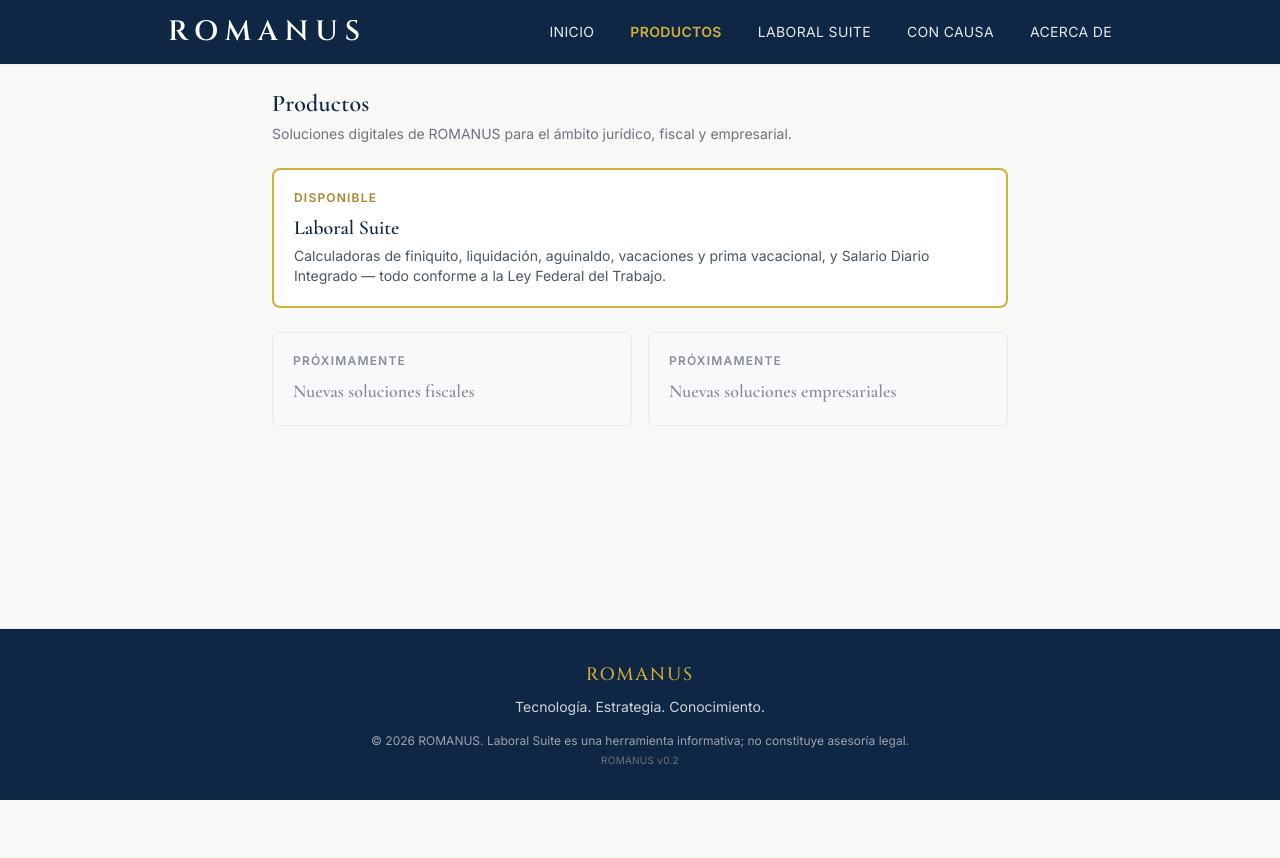
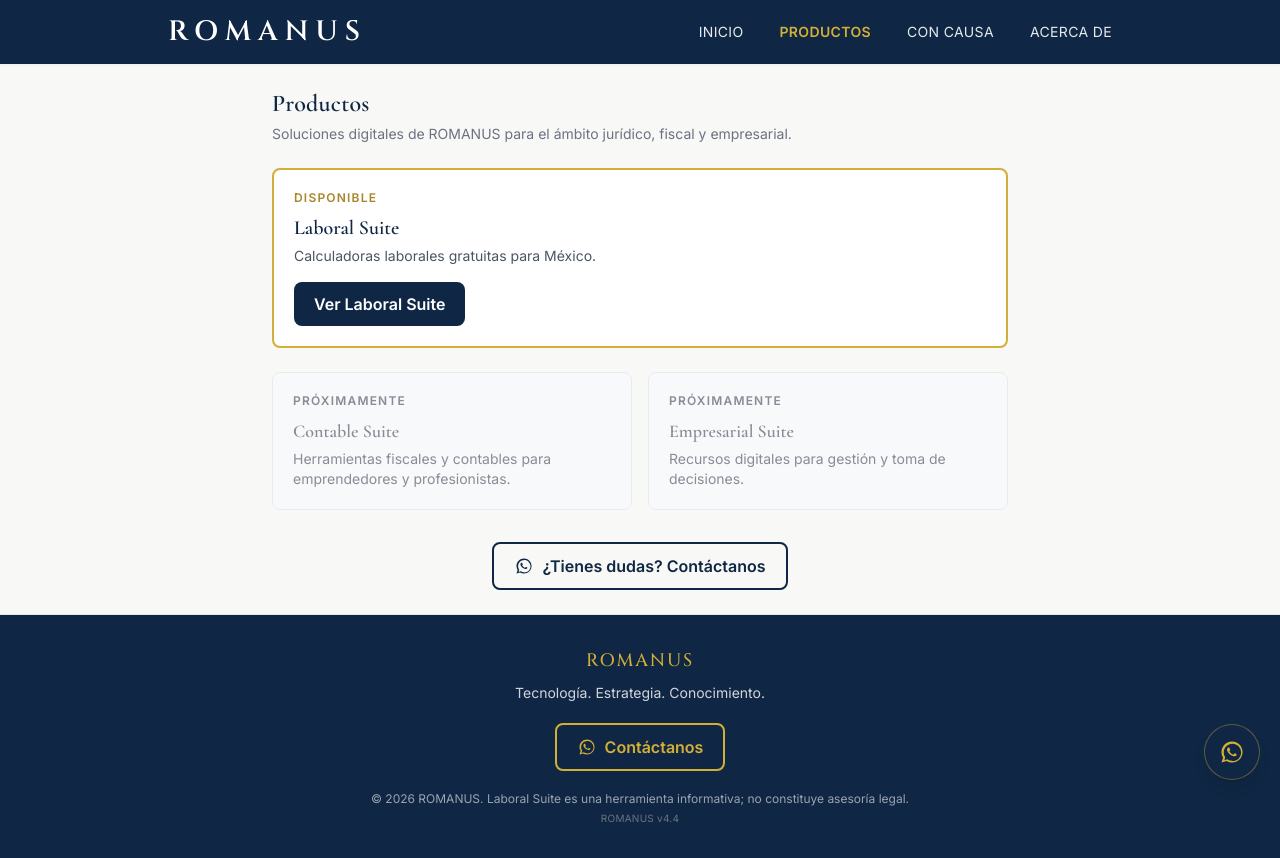
Before and after one commit to romangomez220-ctrl/LaboralMX, a React (Vite) app: page /productos in a window 1280 px wide. Before the commit the page ends 800 px from the top, so only its background shows below. Built offline with nearby package versions, Linux system fonts and the light colour scheme.

Commit message:
v4.4: WhatsApp y reorganizacion de productos

```diff
--- /dev/null
+++ b/src/components/ContactWhatsAppButton.tsx
@@ -0,0 +1,37 @@
+import { WHATSAPP_LINK } from '../config/contacto'
+import WhatsAppIcon from './WhatsAppIcon'
+
+interface ContactWhatsAppButtonProps {
+  label?: string
+  variant?: 'solid' | 'outline' | 'inverse'
+}
+
+const VARIANTES: Record<string, string> = {
+  solid: 'bg-primary text-white hover:bg-primary-light',
+  outline: 'border-2 border-primary text-primary hover:bg-primary hover:text-white',
+  // "inverse" para usarse sobre fondos navy (ej. el footer, que ya es bg-primary)
+  inverse: 'border-2 border-gold text-gold hover:bg-gold hover:text-primary',
+}
+
+/**
+ * Botón "Contáctanos" reutilizable hacia WhatsApp. Mismo destino que el
+ * botón flotante (WHATSAPP_LINK), pero pensado para insertarse dentro
+ * del flujo normal de una página (Footer, Con Causa, Acerca de,
+ * Productos), no como elemento fijo.
+ */
+export default function ContactWhatsAppButton({
+  label = 'Contáctanos',
+  variant = 'outline',
+}: ContactWhatsAppButtonProps) {
+  return (
+    <a
+      href={WHATSAPP_LINK}
+      target="_blank"
+      rel="noopener noreferrer"
+      className={`inline-flex items-center gap-2 rounded-lg px-5 py-2.5 font-semibold transition ${VARIANTES[variant]}`}
+    >
+      <WhatsAppIcon className="w-5 h-5" />
+      {label}
+    </a>
+  )
+}
--- a/src/components/Layout.tsx
+++ b/src/components/Layout.tsx
@@ -1,6 +1,8 @@
 import { Outlet } from 'react-router-dom'
 import Navbar from './Navbar'
 import AnalyticsTracker from './AnalyticsTracker'
+import WhatsAppFloatingButton from './WhatsAppFloatingButton'
+import ContactWhatsAppButton from './ContactWhatsAppButton'
 
 export default function Layout() {
   return (
@@ -16,13 +18,18 @@ export default function Layout() {
           <p className="mt-2 text-sm text-gray-300">
             Tecnología. Estrategia. Conocimiento.
           </p>
-          <p className="mt-4 text-xs text-gray-400">
+          <div className="mt-5">
+            <ContactWhatsAppButton variant="inverse" />
+          </div>
+          <p className="mt-5 text-xs text-gray-400">
             © {new Date().getFullYear()} ROMANUS. Laboral Suite es una herramienta informativa;
             no constituye asesoría legal.
           </p>
-          <p className="mt-1 text-[10px] text-gray-500 tracking-wide">ROMANUS v0.2</p>
+          <p className="mt-1 text-[10px] text-gray-500 tracking-wide">ROMANUS v4.4</p>
         </div>
       </footer>
+
+      <WhatsAppFloatingButton />
     </div>
   )
 }
--- a/src/components/Navbar.tsx
+++ b/src/components/Navbar.tsx
@@ -1,13 +1,12 @@
 import { useState } from 'react'
 import { Link, NavLink } from 'react-router-dom'
 
-// "Labs" se quitó a propósito del menú público: es un laboratorio
-// interno de experimentación, no un producto. Las rutas /labs/* siguen
-// funcionando por URL directa (ver App.tsx), solo no se enlazan aquí.
+// "Labs" no aparece aquí: es un laboratorio interno, no un producto
+// (ver App.tsx). "Laboral Suite" tampoco: ahora vive DENTRO de
+// Productos, como su producto activo, no como sección independiente.
 const ENLACES = [
   { to: '/', label: 'Inicio' },
   { to: '/productos', label: 'Productos' },
-  { to: '/laboral-suite', label: 'Laboral Suite' },
   { to: '/con-causa', label: 'Con Causa' },
   { to: '/acerca-de', label: 'Acerca de' },
 ]
--- /dev/null
+++ b/src/components/WhatsAppFloatingButton.tsx
@@ -0,0 +1,21 @@
+import { WHATSAPP_LINK } from '../config/contacto'
+import WhatsAppIcon from './WhatsAppIcon'
+
+/**
+ * Botón flotante visible en toda la web (se monta una sola vez, en el
+ * Layout global). z-40: por debajo del Modal (z-50) si alguno está
+ * abierto, por encima del contenido normal y del header (z-10).
+ */
+export default function WhatsAppFloatingButton() {
+  return (
+    <a
+      href={WHATSAPP_LINK}
+      target="_blank"
+      rel="noopener noreferrer"
+      aria-label="Contactar a ROMANUS por WhatsApp"
+      className="fixed bottom-5 right-5 z-40 flex items-center justify-center w-14 h-14 rounded-full bg-primary text-gold shadow-lg border border-gold/40 hover:bg-primary-light transition"
+    >
+      <WhatsAppIcon className="w-7 h-7" />
+    </a>
+  )
+}
--- /dev/null
+++ b/src/components/WhatsAppIcon.tsx
@@ -0,0 +1,15 @@
+interface WhatsAppIconProps {
+  className?: string
+}
+
+/**
+ * Glifo de WhatsApp como SVG en línea, para no agregar ninguna
+ * dependencia nueva (ni librería de íconos) solo por este botón.
+ */
+export default function WhatsAppIcon({ className = 'w-6 h-6' }: WhatsAppIconProps) {
+  return (
+    <svg viewBox="0 0 32 32" className={className} fill="currentColor" aria-hidden="true">
+      <path d="M16.04 4C9.4 4 4 9.4 4 16.04c0 2.36.66 4.56 1.8 6.44L4 28l5.7-1.76a11.93 11.93 0 0 0 6.34 1.8c6.64 0 12.04-5.4 12.04-12.04S22.68 4 16.04 4Zm0 21.96a9.86 9.86 0 0 1-5.04-1.38l-.36-.22-3.36 1.04 1.06-3.28-.24-.34a9.9 9.9 0 0 1-1.52-5.34c0-5.47 4.45-9.92 9.92-9.92 2.65 0 5.14 1.03 7.02 2.91a9.86 9.86 0 0 1 2.9 7.01c0 5.47-4.45 9.92-9.92 9.92Zm5.44-7.43c-.3-.15-1.76-.87-2.03-.97-.27-.1-.47-.15-.67.15-.2.3-.77.97-.94 1.17-.17.2-.35.22-.65.07-1.76-.88-2.91-1.57-4.07-3.56-.31-.53.31-.49.88-1.64.1-.2.05-.37-.05-.52-.1-.15-.6-1.45-.82-1.93-.22-.48-.44-.42-.6-.42-.16 0-.34-.02-.52-.02-.18 0-.47.07-.72.32-.25.25-.95.93-.95 2.26 0 1.33.97 2.62 1.1 2.8.13.18 1.9 2.9 4.61 3.95 2.71 1.05 2.71.7 3.2.66.49-.04 1.58-.65 1.8-1.27.22-.62.22-1.15.15-1.27-.07-.12-.27-.18-.57-.33Z" />
+    </svg>
+  )
+}
--- /dev/null
+++ b/src/config/contacto.ts
@@ -0,0 +1,6 @@
+/**
+ * Contacto oficial de WhatsApp Business de ROMANUS. Constante única y
+ * editable: si el número o el enlace cambian, se actualiza solo aquí.
+ */
+export const WHATSAPP_LINK = 'https://wa.me/message/BYKKTJWFITQ5P1'
+export const WHATSAPP_NUMERO_VISIBLE = '+52 55 3925 7479'
--- a/src/pages/AcercaDeRomanusPage.tsx
+++ b/src/pages/AcercaDeRomanusPage.tsx
@@ -1,3 +1,5 @@
+import ContactWhatsAppButton from '../components/ContactWhatsAppButton'
+
 const VALORES = ['Claridad', 'Responsabilidad', 'Accesibilidad', 'Innovación', 'Confianza']
 
 /**
@@ -62,6 +64,10 @@ export default function AcercaDeRomanusPage() {
           ))}
         </div>
       </div>
+
+      <div className="text-center">
+        <ContactWhatsAppButton />
+      </div>
     </div>
   )
 }
--- a/src/pages/ConCausaPage.tsx
+++ b/src/pages/ConCausaPage.tsx
@@ -1,3 +1,5 @@
+import ContactWhatsAppButton from '../components/ContactWhatsAppButton'
+
 const AREAS = [
   {
     titulo: 'Atención a grupos vulnerables',
@@ -70,7 +72,8 @@ export default function ConCausaPage() {
         </div>
       </section>
 
-      <div className="text-center">
+      <div className="text-center flex flex-col items-center gap-4">
+        <ContactWhatsAppButton label="Contáctanos" variant="outline" />
         <span className="inline-block text-xs font-semibold text-gold-dark uppercase tracking-widest border border-gold rounded-full px-3 py-1">
           Próximamente
         </span>
--- a/src/pages/ProductosListing.tsx
+++ b/src/pages/ProductosListing.tsx
@@ -1,4 +1,16 @@
-import EcosystemCard from '../components/EcosystemCard'
+import { Link } from 'react-router-dom'
+import ContactWhatsAppButton from '../components/ContactWhatsAppButton'
+
+const PROXIMAMENTE = [
+  {
+    nombre: 'Contable Suite',
+    descripcion: 'Herramientas fiscales y contables para emprendedores y profesionistas.',
+  },
+  {
+    nombre: 'Empresarial Suite',
+    descripcion: 'Recursos digitales para gestión y toma de decisiones.',
+  },
+]
 
 export default function ProductosListing() {
   return (
@@ -10,31 +22,36 @@ export default function ProductosListing() {
         </p>
       </div>
 
-      <EcosystemCard
+      <div className="rounded-lg border-2 border-gold bg-white p-5">
+        <p className="text-xs font-semibold text-gold-dark uppercase tracking-widest mb-2">
+          Disponible
+        </p>
+        <p className="font-serif text-xl font-semibold text-primary mb-1">Laboral Suite</p>
+        <p className="text-sm text-gray-600 mb-4">
+          Calculadoras laborales gratuitas para México.
+        </p>
+        <Link
           to="/laboral-suite"
-        nombre="Laboral Suite"
-        descripcion="Calculadoras de finiquito, liquidación, aguinaldo, vacaciones y prima vacacional, y Salario Diario Integrado — todo conforme a la Ley Federal del Trabajo."
-        disponible
-        destacado
-      />
+          className="inline-block rounded-lg bg-primary text-white px-5 py-2.5 font-semibold hover:bg-primary-light transition"
+        >
+          Ver Laboral Suite
+        </Link>
+      </div>
 
       <div className="grid sm:grid-cols-2 gap-4">
-        <div className="rounded-lg border border-gray-200 bg-gray-50 p-5 opacity-80">
+        {PROXIMAMENTE.map((p) => (
+          <div key={p.nombre} className="rounded-lg border border-gray-200 bg-gray-50 p-5 opacity-80">
             <p className="text-xs font-semibold text-stone uppercase tracking-widest mb-2">
               Próximamente
             </p>
-          <p className="font-serif text-lg font-semibold text-gray-500">
-            Nuevas soluciones fiscales
-          </p>
+            <p className="font-serif text-lg font-semibold text-gray-500 mb-1">{p.nombre}</p>
+            <p className="text-sm text-gray-500">{p.descripcion}</p>
           </div>
-        <div className="rounded-lg border border-gray-200 bg-gray-50 p-5 opacity-80">
-          <p className="text-xs font-semibold text-stone uppercase tracking-widest mb-2">
-            Próximamente
-          </p>
-          <p className="font-serif text-lg font-semibold text-gray-500">
-            Nuevas soluciones empresariales
-          </p>
+        ))}
       </div>
+
+      <div className="text-center pt-2">
+        <ContactWhatsAppButton label="¿Tienes dudas? Contáctanos" />
       </div>
     </div>
   )
```
Also changed, not shown: src/App.tsx (+9 -4 lines), 2 other files (tests, documents, lock files or other folders). Lines whose indentation alone changed are shown as unchanged.
